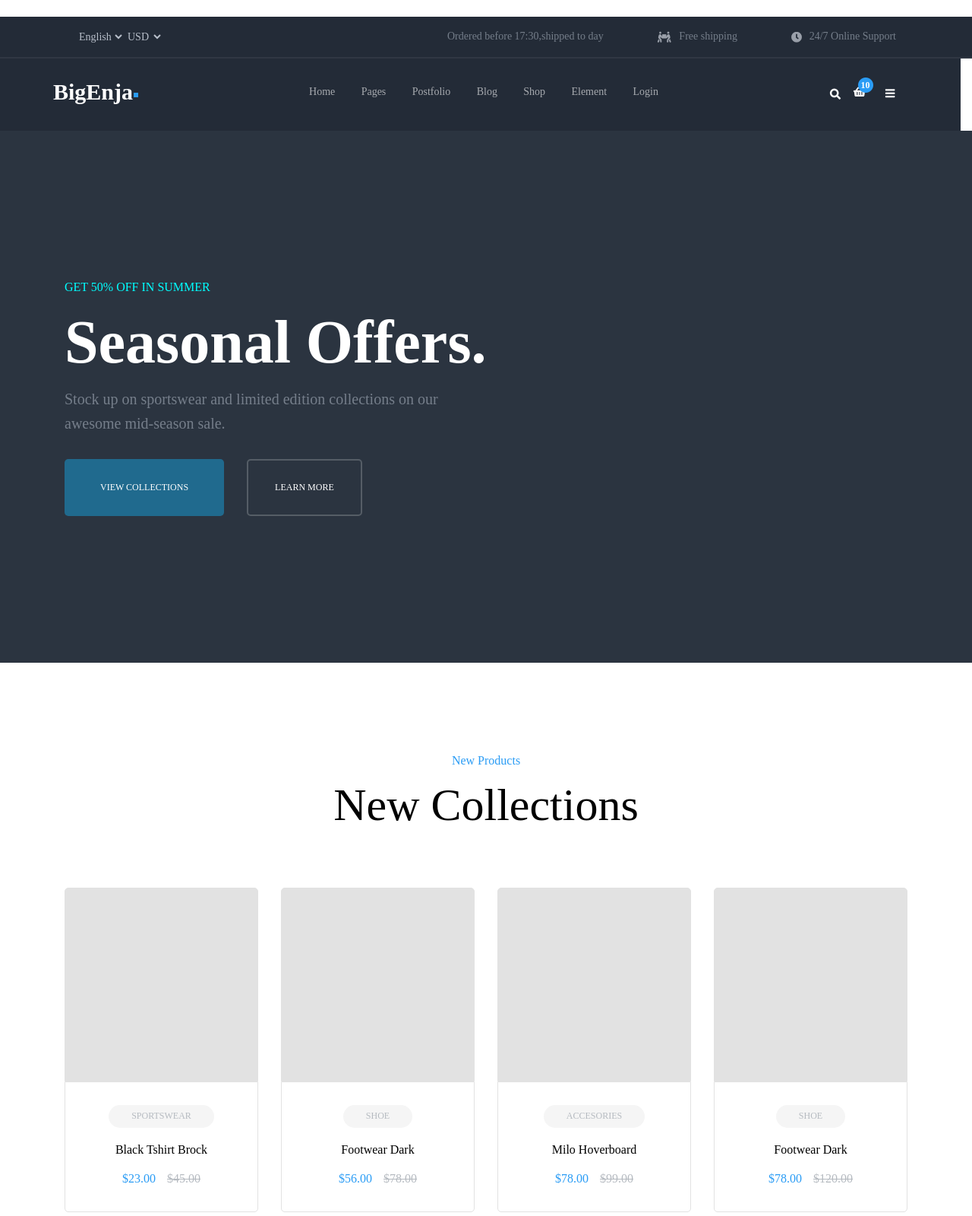
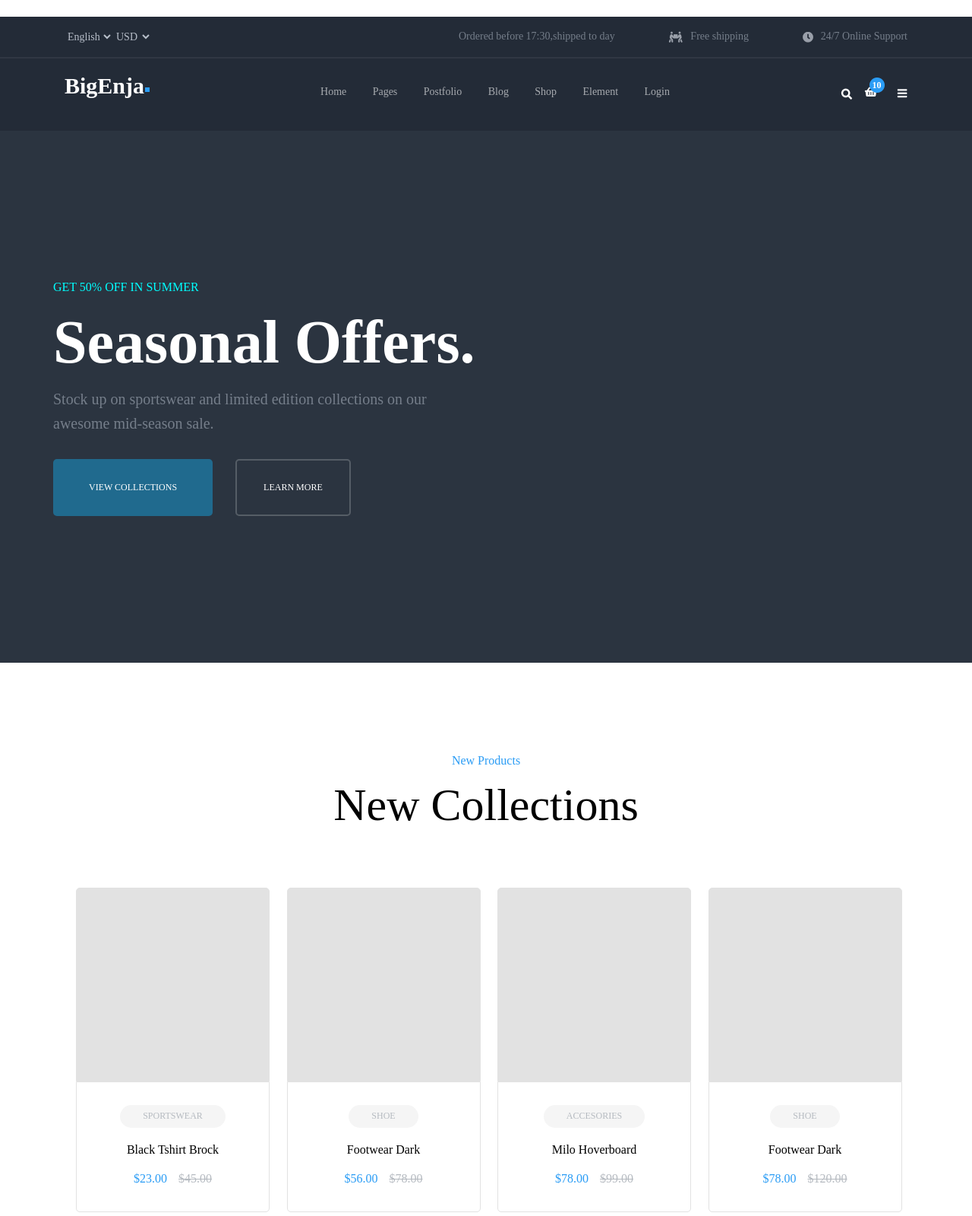
Before and after one commit to lequocthang95/FrontEnd-Shop, a plain HTML site: page index.html in a window 1280 px wide. Shown: the part 60-1660 px from the top of the page at 76% size. Drawn offline with Linux system fonts and the light colour scheme.

Commit message:
up repon l1

```diff
--- a/assets/css/all.css
+++ b/assets/css/all.css
@@ -69,3 +69,10 @@ button{
 .open{
     visibility: inherit;
 }
+@media only screen and (max-width: 767px){
+    .header_support-language
+    {
+        display: block;
+        text-align: center;
+    }
+}
--- a/assets/css/home1.css
+++ b/assets/css/home1.css
@@ -51,11 +51,6 @@
         align-items: center;
         background: #232b37;
         flex-wrap: wrap;
-    }
-    .top_menu{
-        display: flex;
-        justify-content: space-between;
-        align-items: center;
     }
     .brand{
         display: flex;
@@ -300,10 +295,13 @@
     .top_menu-icon2{
         padding-bottom: 10px;
     }
+    /*  */
     .header_layout{
-        height: 700px;
+        min-height: 700px;
         background: #2b3440;
         display: flex;
+        justify-content: flex-start;
+        align-items: center;
     }
     .slider{
         width: 700px;
--- a/index.html
+++ b/index.html
@@ -15,6 +15,7 @@
     <!-- <div class="header container-full"> -->
         <div class="header_support">
             <div class="container">
+                <div class="row">
                     <div class="col-lg-12 between">
                         <div class="header_support-language">
                             <select class="select_language">
@@ -44,8 +45,11 @@
                     </div>
                 </div>
             </div>
-        <div class="top_header col-lg-12 row">
-            <div class="top_menu container">
+        </div>
+        <div class="top_header">
+            <div class="container">
+                <div class="row">
+                    <div class="col-lg-12 between">
                         <div class="brand">
                             <h4 style="color:#fff;">BigEnja</h4>
                             <div class="brand-icon"></div>
@@ -133,14 +137,18 @@
                         </div>
                     </div>
                 </div>
+            </div>
+        </div>
     <!-- </div> -->
     <div class="search_grid">
+        <div class="container">
             <div class="search_grid-active"></div>
             <div class="form_search">
                 <input type="text" class="form_search-input" placeholder="Search...">
                 <button type="submit" class="form_search-btn btn">
                     <img src="./assets/image_page/icon-1/01_home-search.png" alt="">
                 </button>
+            </div>
         </div>
     </div>
     <div class="cart_grid">
@@ -298,7 +306,8 @@
     </div>
     <!-- header layout -->
     <div class="header_layout">
-        <div class="grid">
+        <div class="container">
+            <div class="row">
                 <div class="slider">
                     <p style="color:#00ffff; font-weight: 500;">GET 50% OFF IN SUMMER</p>
                     <h1 style="margin-top: -5px">Seasonal Offers.</h1>
@@ -313,14 +322,21 @@
                 </div>
             </div>
         </div>
+    </div>
     <!-- product -->
     <div class="product">
-        <div class="product_top grid">
+        <div class="container">
+            <div class="row">
+                <div class="col-lg-12">
+                    <div class="product_top">
                         <p style="color:#2a9cf5">New Products</p>
                         <p style="font-size: 60px;color: black; margin-bottom: 44px;">New Collections</p>
                     </div>
+                </div>
+            </div>
+        </div>
         <div class="product_group grid">
-            <div class="product_item">
+            <div class="product_item col-lg-3">
                 <div class="product_item-img">
                     <!-- <a href="" class="add_cart">Add to Cart</a> -->
                 </div>
@@ -341,7 +357,7 @@
                     </div>
                 </div>
             </div>
-            <div class="product_item">
+            <div class="product_item col-lg-3">
                 <div class="product_item-img"></div>
                 <div class="product_item-text">
                     <div class="product_item-name">
@@ -360,7 +376,7 @@
                     </div>
                 </div>
             </div>
-            <div class="product_item">
+            <div class="product_item col-lg-3">
                 <div class="product_item-img"></div>
                 <div class="product_item-text">
                     <div class="product_item-name">
@@ -379,7 +395,7 @@
                     </div>
                 </div>
             </div>
-            <div class="product_item">
+            <div class="product_item col-lg-3">
                 <div class="product_item-img"></div>
                 <div class="product_item-text">
                     <div class="product_item-name">
@@ -398,7 +414,7 @@
                     </div>
                 </div>
             </div>
-            <div class="product_item">
+            <div class="product_item col-lg-3">
                 <div class="product_item-img"></div>
                 <div class="product_item-text">
                     <div class="product_item-name">
@@ -417,7 +433,7 @@
                     </div>
                 </div>
             </div>
-            <div class="product_item">
+            <div class="product_item col-lg-3">
                 <div class="product_item-img"></div>
                 <div class="product_item-text">
                     <div class="product_item-name">
@@ -436,7 +452,7 @@
                     </div>
                 </div>
             </div>
-            <div class="product_item">
+            <div class="product_item col-lg-3">
                 <div class="product_item-img"></div>
                 <div class="product_item-text">
                     <div class="product_item-name">
@@ -455,7 +471,7 @@
                     </div>
                 </div>
             </div>
-            <div class="product_item">
+            <div class="product_item col-lg-3">
                 <div class="product_item-img">
                 </div>
                 <div class="product_item-text">
```
Lines whose indentation alone changed are shown as unchanged.
